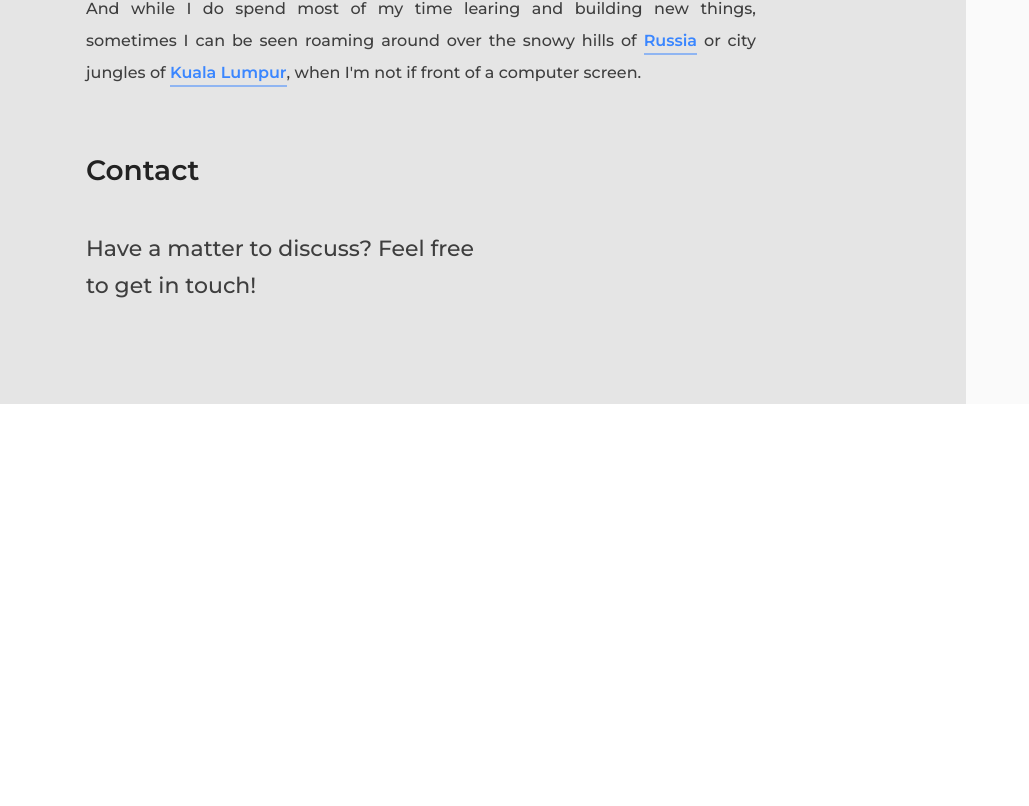
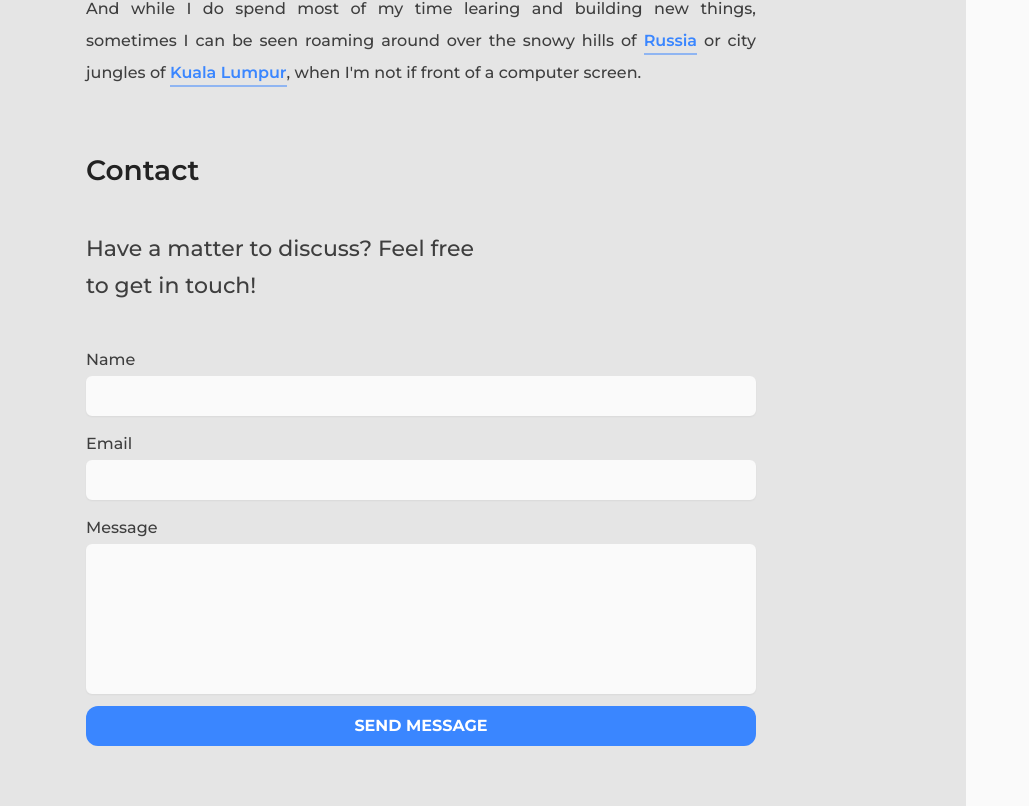
Before and after one commit to pvlvstepan/portfolio-v1, a React (Create React App) app: page / in a window 1280 px wide. Shown: the part 1888-2694 px from the top of the page, without its empty margins (0-1029 px from the left). Before the commit the page ends 2292 px from the top, so only its background shows below. Built offline with nearby package versions, Linux system fonts and the light colour scheme.

Commit message:
Add contact form and change misc. styles

```diff
--- /dev/null
+++ b/src/components/SectionContact/ContactForm/index.js
@@ -0,0 +1,75 @@
+import { Button } from '@chakra-ui/button';
+import { FormControl, FormErrorMessage, FormLabel } from '@chakra-ui/form-control';
+import { Input } from '@chakra-ui/input';
+import { VStack } from '@chakra-ui/layout';
+import { Textarea } from '@chakra-ui/textarea';
+import React, { useEffect, useState } from 'react';
+
+const ContactForm = () => {
+
+    const [name, setName] = useState(null);
+    const [email, setEmail] = useState(null);
+    const [message, setMessage] = useState(null);
+    const [errors, setErrors] = useState({});
+
+    let touched = {
+        name: name !== null,
+        email: email !== null,
+        message: message !== null
+    };
+
+    useEffect(() => {
+        let errors = {};
+
+        if (!name) {
+            errors.name = 'Name cannot be empty';
+        }
+
+        if (!email) {
+            errors.email = 'Email cannot be empty';
+        }
+
+        if (!message) {
+            errors.message = 'Message cannot be empty';
+        }
+
+        setErrors(errors);
+    }, [name, email, message]);
+
+    return (
+        <form autocomplete="off">
+            <VStack maxW={{ xs: 'full', lg: '650', xl: '670' }} spacing={3}>
+                <FormControl isInvalid={errors.name && touched.name}>
+                    <FormLabel mb={0} htmlFor="name">Name</FormLabel>
+                    <Input
+                        type='name'
+                        id='name'
+                        onChange={e => setName(e.target.value)} />
+                    <FormErrorMessage mt={0}>{errors.name && errors.name}</FormErrorMessage>
+                </FormControl>
+                <FormControl isInvalid={errors.email && touched.email} >
+                    <FormLabel mb={0} htmlFor="email">Email</FormLabel>
+                    <Input
+                        transition='.25s ease-in-out'
+                        type='email'
+                        id='email'
+                        onChange={e => setEmail(e.target.value)} />
+                    <FormErrorMessage mt={0}>{errors.email && errors.email}</FormErrorMessage>
+                </FormControl>
+                <FormControl isInvalid={errors.message && touched.message} >
+                    <FormLabel mb={0} htmlFor="message">Message</FormLabel>
+                    <Textarea
+                        resize='none'
+                        height='150px'
+                        transition='.25s ease-in-out'
+                        id='message'
+                        onChange={e => setMessage(e.target.value)} />
+                    <FormErrorMessage mt={-2}>{errors.message && errors.message}</FormErrorMessage>
+                </FormControl>
+                <Button w='full'>Send Message</Button>
+            </VStack>
+        </form>
+    );
+};
+
+export default ContactForm;
--- a/src/components/SectionContact/index.js
+++ b/src/components/SectionContact/index.js
@@ -1,12 +1,14 @@
 import { Box } from '@chakra-ui/layout';
 import React from 'react';
 import { SectionDescription, SectionTitle } from '../TextElements';
+import ContactForm from './ContactForm';
 
 const SectionContact = () => {
     return (
         <Box as='section' className='section' id='contact'>
             <SectionTitle text='Contact' />
             <SectionDescription text="Have a matter to discuss? Feel free to get in touch!" />
+            <ContactForm />
         </Box>
     );
 };
--- a/src/components/SideNav/NavLink/index.js
+++ b/src/components/SideNav/NavLink/index.js
@@ -47,7 +47,7 @@ const NavLink = ({ text, to, type, offset }) => {
         <Link
             href={to}
             isExternal={type === 'socialLink' ? true : false}
-            fontSize={type !== 'menuLink' ? '28px' : '22px'}
+            fontSize={type !== 'menuLink' ? type !== 'socialLink' ? { xs: '24px', xxl: '28px' } : '28px' : '22px'}
             color={type === 'title' ? 'accent' : ''}
             fontWeight='semibold'
             textDecor='none !important'
--- a/src/components/TextElements/index.js
+++ b/src/components/TextElements/index.js
@@ -41,7 +41,7 @@ export const SectionParagraph = ({ text }) => {
         <Text
             textAlign='justify'
             fontWeight='medium'
-            maxW={{ xs: 'full', lg: '670' }}
+            maxW={{ xs: 'full', lg: '650', xl: '670' }}
             mb='40px'
             sx={{
                 '& span': {
--- a/src/theme/components/Button.js
+++ b/src/theme/components/Button.js
@@ -19,7 +19,6 @@ const Button = {
             py: 4,
         },
     },
-    // Two variants: outline and solid
     variants: {
         secondary: (props) => ({
             border: "2px solid",
@@ -37,7 +36,6 @@ const Button = {
             }
         }),
     },
-    // The default size and variant values
     defaultProps: {
         size: "md",
         variant: "primary",
--- /dev/null
+++ b/src/theme/components/Input.js
@@ -0,0 +1,34 @@
+import { mode } from '@chakra-ui/theme-tools';
+
+const Input = {
+    baseStyle: {
+        field: {
+            fontWeight: "semibold",
+            rounded: 'xl',
+            transition: '.25s ease-in-out',
+            boxShadow: 'sm'
+        }
+    },
+    variants: {
+        filled: (props) => ({
+            field: {
+                border: "2px solid",
+                bg: mode("light.bgLighter", "dark.bgLighter")(props),
+                borderColor: mode("light.bgLighter", "dark.bgLighter")(props),
+                color: 'accent',
+                _hover: {
+                    borderColor: 'accent',
+                    bg: mode("light.bgLighter", "dark.bgLighter")(props)
+                },
+                _focus: {
+                    borderColor: 'accent'
+                }
+            }
+        }),
+    },
+    defaultProps: {
+        variant: "filled",
+    },
+};
+
+export default Input;
--- /dev/null
+++ b/src/theme/components/Textarea.js
@@ -0,0 +1,30 @@
+import { mode } from '@chakra-ui/theme-tools';
+
+const Textarea = {
+    baseStyle: {
+        fontWeight: "semibold",
+        rounded: 'xl',
+        transition: '.25s ease-in-out',
+        boxShadow: 'sm'
+    },
+    variants: {
+        filled: (props) => ({
+            border: "2px solid",
+            bg: mode("light.bgLighter", "dark.bgLighter")(props),
+            borderColor: mode("light.bgLighter", "dark.bgLighter")(props),
+            color: 'accent',
+            _hover: {
+                borderColor: 'accent',
+                bg: mode("light.bgLighter", "dark.bgLighter")(props)
+            },
+            _focus: {
+                borderColor: 'accent'
+            }
+        }),
+    },
+    defaultProps: {
+        variant: "filled",
+    },
+};
+
+export default Textarea;
--- a/src/theme/index.js
+++ b/src/theme/index.js
@@ -5,6 +5,8 @@ import styles from './styles'; //global styles overrides
 import breakpoints from './breakpoints'; //breakpoints overried
 
 import Button from './components/Button';
+import Input from './components/Input';
+import Textarea from './components/Textarea';
 
 const config = {
     cssVarPrefix: 'sp',
@@ -19,7 +21,9 @@ const fonts = {
 
 const overrides = extendTheme({
     components: {
-        Button
+        Button,
+        Input,
+        Textarea
     },
     config,
     styles,
--- a/src/theme/styles.js
+++ b/src/theme/styles.js
@@ -22,8 +22,8 @@ const styles = {
                 bg: 'accent'
             },
             '::-webkit-scrollbar': {
-                width: '8px',
-                height: '8px'
+                width: { xs: '6px', lg: '8px' },
+                height: { xs: '6px', lg: '8px' }
             },
             '::-webkit-scrollbar-thumb': {
                 bg: 'rgba(0, 0, 0, 0.4)',
```
